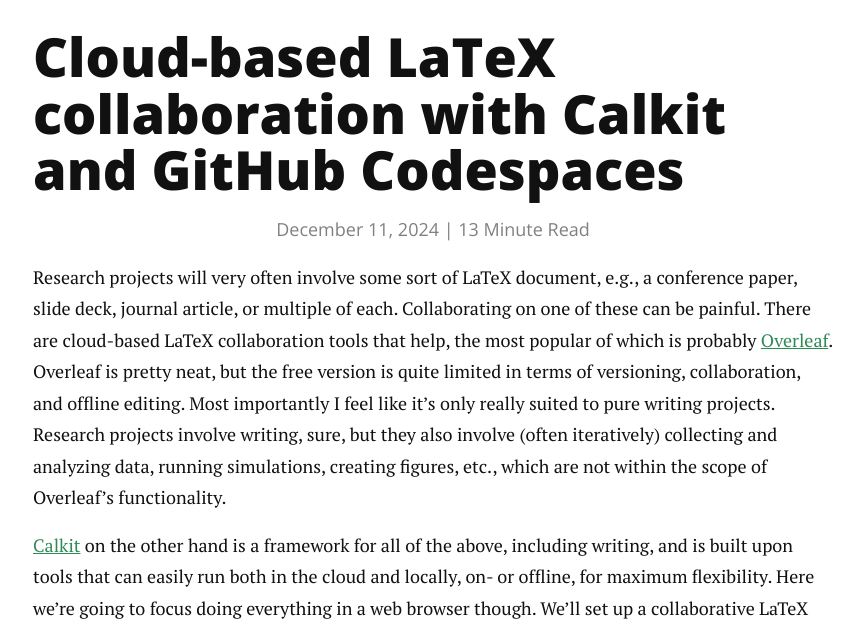
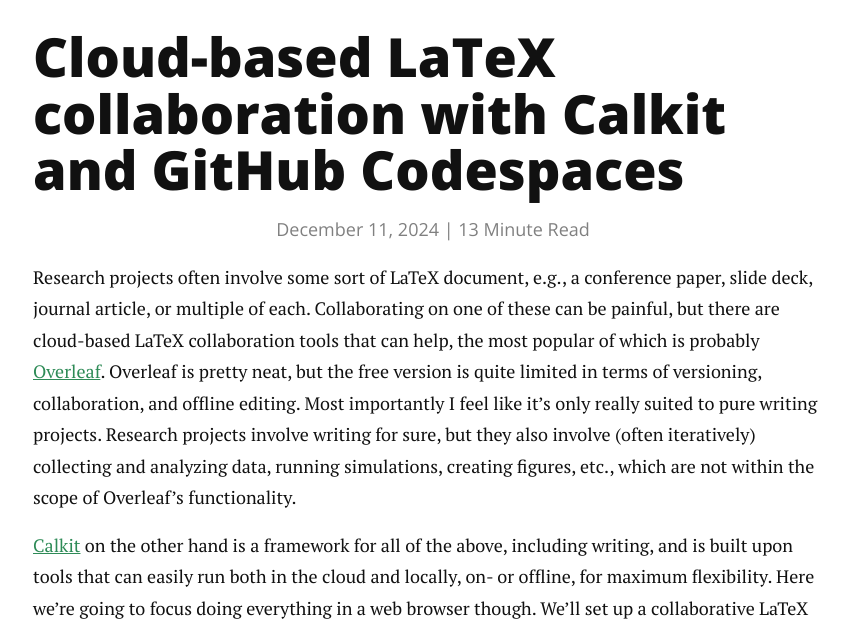
Before and after one commit to petebachant/petebachant.github.io, a Jekyll site: the page built from _posts/2024-12-13-latex-collab.markdown, in a window 1280 px wide and 900 px high, cut to the strip 274-900 px from the top of the window. Shown: the whole strip, without its empty margins (207-1070 px from the left). Built offline with Jekyll 4.4.1, drawn with Linux system fonts in a browser that asks for light colours; nearby versions of some CDN libraries; comment, search, counter and statistics services are not loaded.

Commit message:
Edit a bit

```diff
--- a/_posts/2024-12-13-latex-collab.markdown
+++ b/_posts/2024-12-13-latex-collab.markdown
@@ -10,11 +10,11 @@
   - Open source
 ---
 
-Research projects will very often involve some sort of LaTeX document,
+Research projects often involve some sort of LaTeX document,
 e.g., a conference paper, slide deck, journal article,
 or multiple of each.
-Collaborating on one of these can be painful.
-There are cloud-based LaTeX collaboration tools that help,
+Collaborating on one of these can be painful,
+but there are cloud-based LaTeX collaboration tools that can help,
 the most popular of which is probably
 [Overleaf](https://overleaf.com).
 Overleaf is pretty neat,
@@ -22,7 +22,7 @@
 and offline editing.
 Most importantly
 I feel like it's only really suited to pure writing projects.
-Research projects involve writing, sure,
+Research projects involve writing for sure,
 but they also involve (often iteratively)
 collecting and analyzing data, running simulations, creating figures, etc.,
 which are not within the scope of Overleaf's functionality.
```
